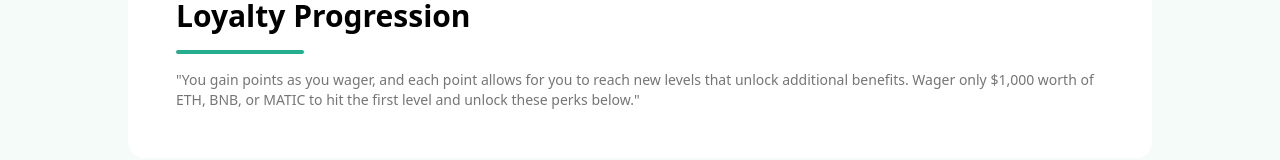
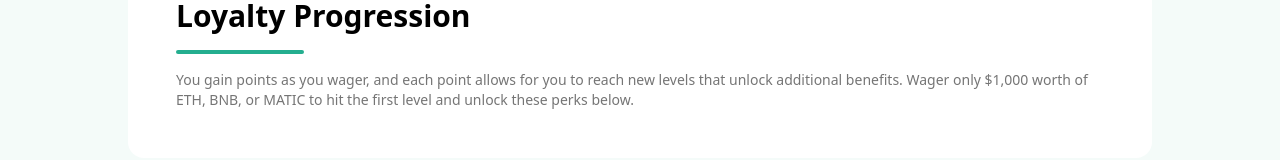
Before and after one commit to MeetM15/crypto-bets-site, a Next.js app: page /vip-club in a window 1280 px wide. Shown: the part 710-870 px from the top of the page. Built offline with nearby package versions, Linux system fonts and the light colour scheme; no server answers.

Commit message:
minor changes

```diff
--- a/pages/_app.js
+++ b/pages/_app.js
@@ -1,9 +1,9 @@
 import "../styles/globals.css";
 import axios from "axios";
-axios.defaults.baseURL = "https://cryptodice1.herokuapp.com/";
+axios.defaults.baseURL = "https://diceup-api.herokuapp.com";
 
 function MyApp({ Component, pageProps }) {
-  return <Component {...pageProps} />;
+    return <Component {...pageProps} />;
 }
 
 export default MyApp;
--- a/pages/vip-club/index.js
+++ b/pages/vip-club/index.js
@@ -281,10 +281,10 @@ const VipClub = () => {
               </div>
               <div className="w-32 h-1 bg-primary-100 rounded-2xl"></div>
               <div className="w-full flex items-center justify-center text-sm font-medium text-btntext">
-                "You gain points as you wager, and each point allows for you to
+                You gain points as you wager, and each point allows for you to
                 reach new levels that unlock additional benefits. Wager only
                 $1,000 worth of ETH, BNB, or MATIC to hit the first level and
-                unlock these perks below."
+                unlock these perks below.
               </div>
             </div>
             <div className="flex items-center text-center justify-center text-5xl leading-tight w-full font-bold text-black">
```
